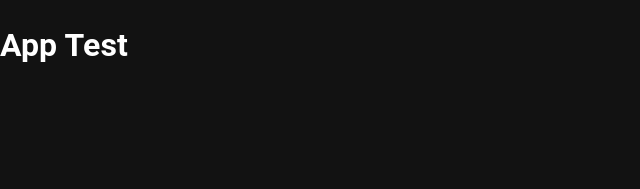
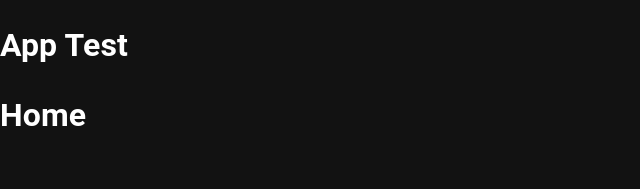
Before and after one commit to tomascatena/react-boilerplate, a React app: page / in a window 1280 px wide. Shown: the top 189 px of the page, without its empty margins (0-640 px from the left). Built offline with nearby package versions, Linux system fonts and the light colour scheme.

Commit message:
add react-router-dom

```diff
--- a/src/App.tsx
+++ b/src/App.tsx
@@ -2,16 +2,25 @@ import React from 'react';
 import { ThemeProvider } from '@mui/material/styles';
 import CssBaseline from '@mui/material/CssBaseline';
 import darkTheme from './themes/darkTheme';
+import { BrowserRouter, Route, Routes } from 'react-router-dom';
 
 const App = () => {
   return (
-    <ThemeProvider theme={darkTheme}>
-      <CssBaseline />
+    <BrowserRouter>
+      <ThemeProvider theme={darkTheme}>
+        <CssBaseline />
 
-      <div>
-        <h1>App Test</h1>
-      </div>
-    </ThemeProvider>);
+        <div>
+          <h1>App Test</h1>
+        </div>
+
+        <Routes>
+          <Route path="/" element={<h1>Home</h1>} />
+          <Route path="/about" element={<h1>About</h1>} />
+        </Routes>
+      </ThemeProvider>
+    </BrowserRouter>
+  );
 };
 
 export default App;
```
Also changed, not shown: package.json (+13 -2 lines), 1 other file (tests, documents, lock files or other folders).
